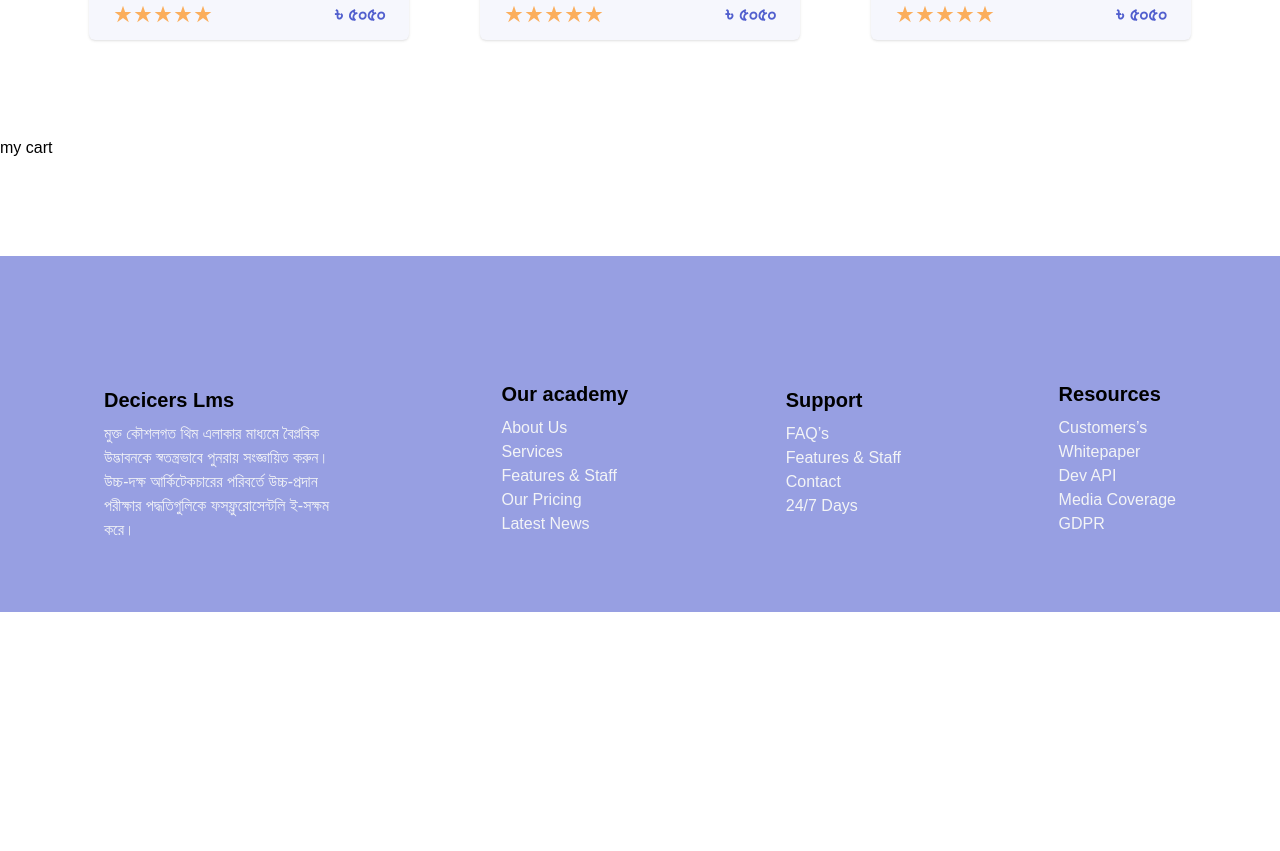
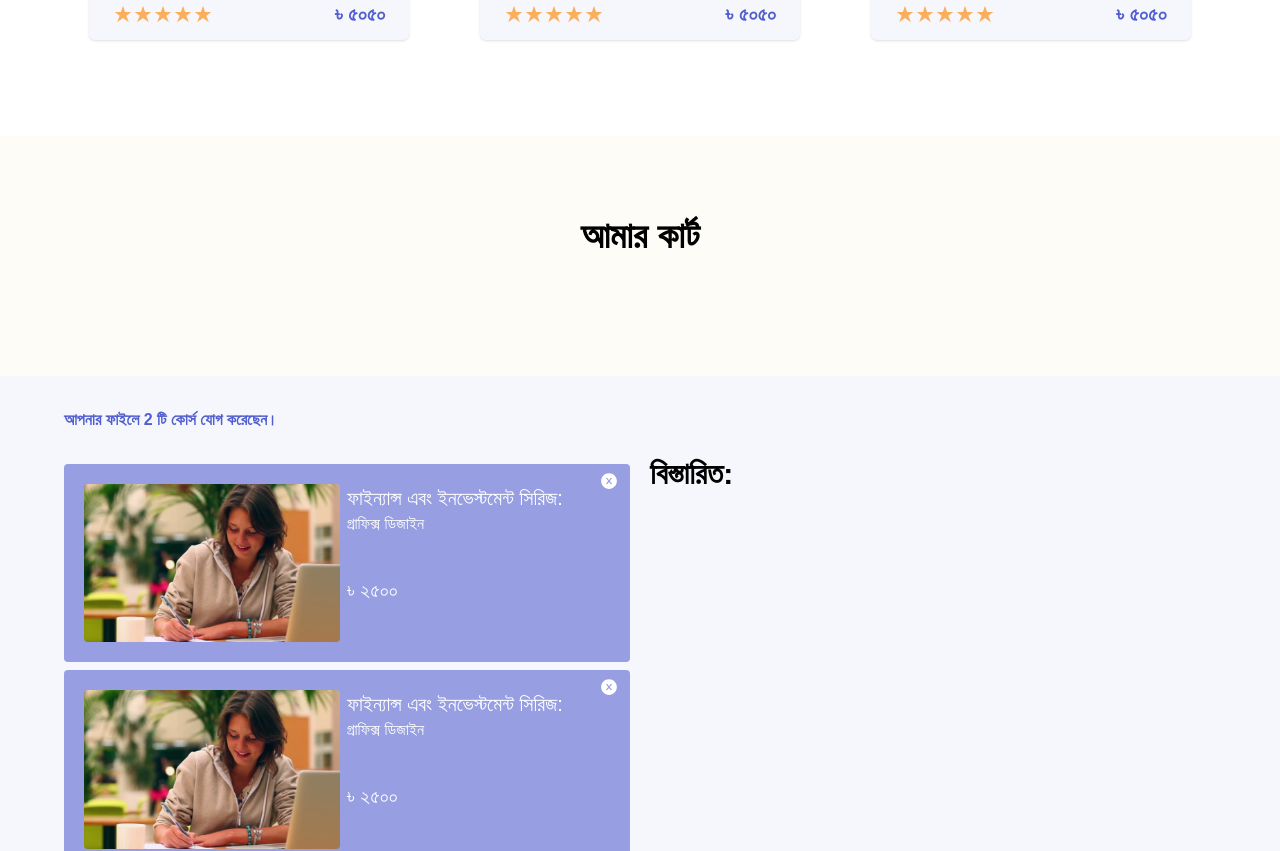
Before and after one commit to teamdeciders/Deciders-Lms, a React (Create React App) app: page /about in a window 1280 px wide. Shown: the part 3060-3911 px from the top of the page. Before the commit the page ends 3672 px from the top, so only its background shows below. Built offline with nearby package versions, Linux system fonts and the light colour scheme.

Commit message:
my cart added by sadek hossain

```diff
--- a/src/Dashboard/StudentDashboard/MyCart.js
+++ b/src/Dashboard/StudentDashboard/MyCart.js
@@ -1,11 +1,53 @@
-import React from 'react';
+import React from "react";
+import { AiFillCloseCircle } from 'react-icons/ai';
+import card from '../../Assets/card1.png';
 
 const MyCart = () => {
-    return (
-        <div>
-            my cart
+  return (
+    <div>
+      <div className=" h-[30vh]  bg-[#FDFCF6] w-full">
+        <div className="lg:max-w-7xl md-w-full  mx-auto px-4  md:px-16 ">
+          <h1 className="text-4xl font-bold text-center pt-20">আমার কার্ট</h1>
         </div>
-    );
+      </div>
+
+        <div className="bg-[#F6F7FD]">
+        <div className="grid grid-cols-1 md:grid-cols-2 gap-x-5 lg:max-w-7xl md-w-full mb-24  mx-auto px-5 md:px-10 lg:px-16">
+            <div>
+            <div className=''>
+                <p className='text-[#515FCE] font-semibold md:my-8'>আপনার ফাইলে 2 টি কোর্স যোগ করেছেন।</p>
+
+                <div className='bg-[#979FE2] p-5 rounded grid grid-cols-1 md:grid-cols-2 relative my-2'>
+                    <img className='rounded w-96 md:w-64 mr-3' src={card} alt="" />
+                    <div className="">
+                        <AiFillCloseCircle className='absolute top-0 right-0 md:top-2 md:right-3  text-white text-lg' />
+                        <div className='text-xl text-white '>ফাইন্যান্স এবং ইনভেস্টমেন্ট সিরিজ:</div>
+                        <div className='text-white font-medium'>গ্রাফিক্স ডিজাইন</div>
+                        <div className='text-white font-medium text-xl mt-10 md:mt-18'>৳ ২৫০০</div>
+                    </div>
+                </div>
+
+                <div className='bg-[#979FE2] p-5 rounded grid grid-cols-1 md:grid-cols-2 relative my-2'>
+                    <img className='rounded w-96 md:w-64' src={card} alt="" />
+                    <div>
+                        <AiFillCloseCircle className='absolute top-0 right-0 md:top-2 md:right-3  text-white text-lg' />
+                        <div className='text-xl text-white font-medium'>ফাইন্যান্স এবং ইনভেস্টমেন্ট সিরিজ:</div>
+                        <div className='text-white font-medium'>গ্রাফিক্স ডিজাইন</div>
+                        <div className='text-white font-medium text-xl mt-10 md:mt-18'>৳ ২৫০০</div>
+                    </div>
+                </div>
+
+            </div>
+            </div>
+            <div>
+                <h2 className="text-3xl font-semibold mt-20">বিস্তারিত:</h2>
+
+            </div>
+        </div>
+        </div>
+
+    </div>
+  );
 };
 
 export default MyCart;
--- a/src/Pages/About/About.js
+++ b/src/Pages/About/About.js
@@ -1,4 +1,5 @@
 import React from 'react';
+import CheckoutPage from '../../Components/CheckoutPage/CheckoutPage';
 import MyCourses from '../../Dashboard/AdminDashboard/MyCourses';
 import MyCart from '../../Dashboard/StudentDashboard/MyCart';
 import Feedback from '../Home/Feedback';
@@ -19,7 +20,6 @@ const About = () => {
              <MyCourses></MyCourses>
              <MyCart></MyCart>
 
-
         </div>
     );
 };
```
